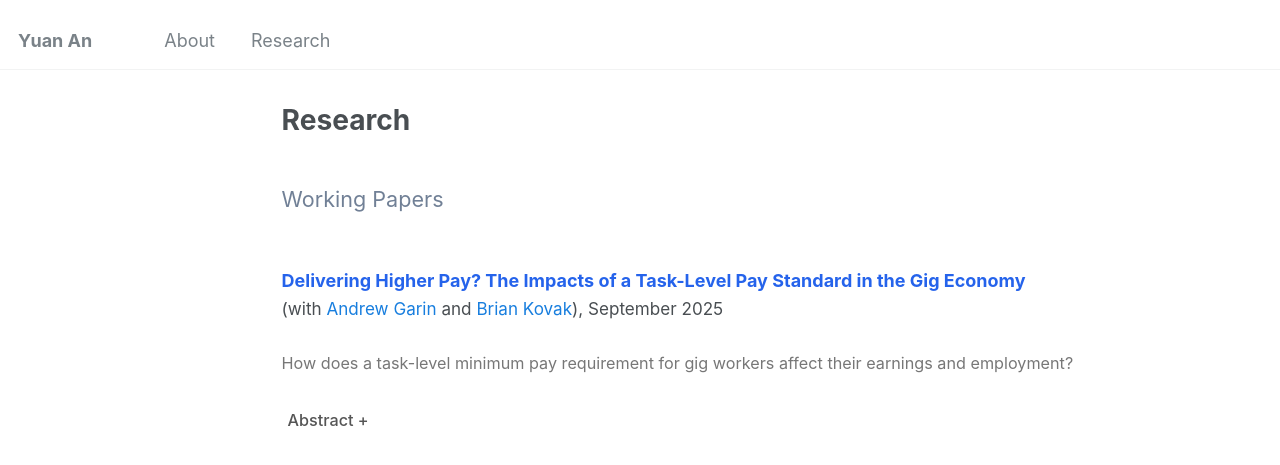
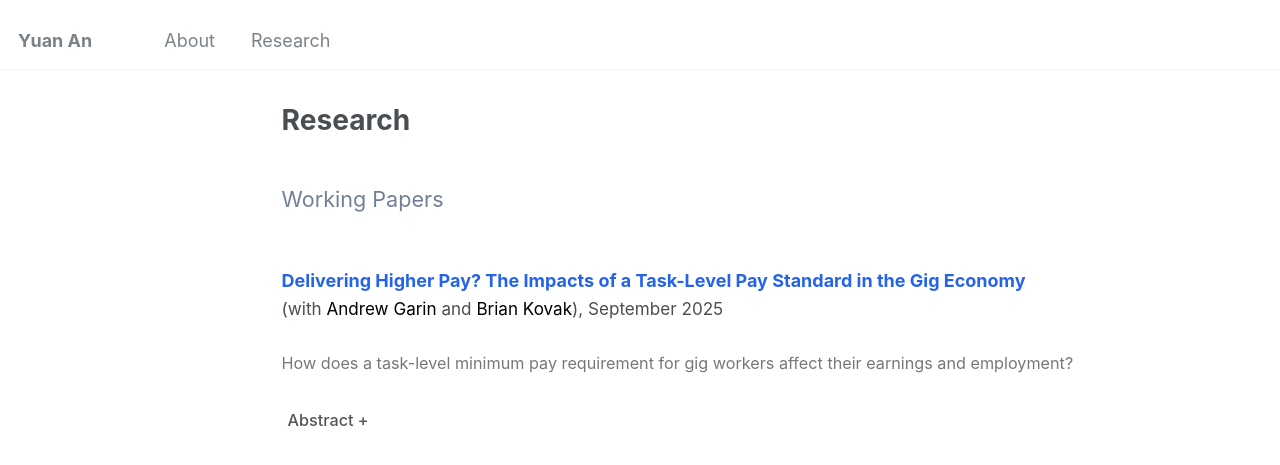
Before and after one commit to yuan-ann/yuan-ann.github.io, a Jekyll site: the page built from _pages/research.md, in a window 1280 px wide. Shown: the top 465 px of the page. Built offline with Jekyll 4.4.1, drawn with Linux system fonts in a browser that asks for light colours.

Commit message:
Update research.md

```diff
--- a/_pages/research.md
+++ b/_pages/research.md
@@ -29,8 +29,8 @@ author_profile: false
   </p>
 
   <p class="paper-meta">
-    (with <a href="https://sites.google.com/view/andygarin/home">Andrew Garin</a> and
-    <a href="https://www.andrew.cmu.edu/user/bkovak/">Brian Kovak</a>), September 2025
+    (with <a style="color:black;" href="https://sites.google.com/view/andygarin/home">Andrew Garin</a> and
+    <a style="color:black;" href="https://www.andrew.cmu.edu/user/bkovak/">Brian Kovak</a>), September 2025
   </p>
 
   <br>
```
